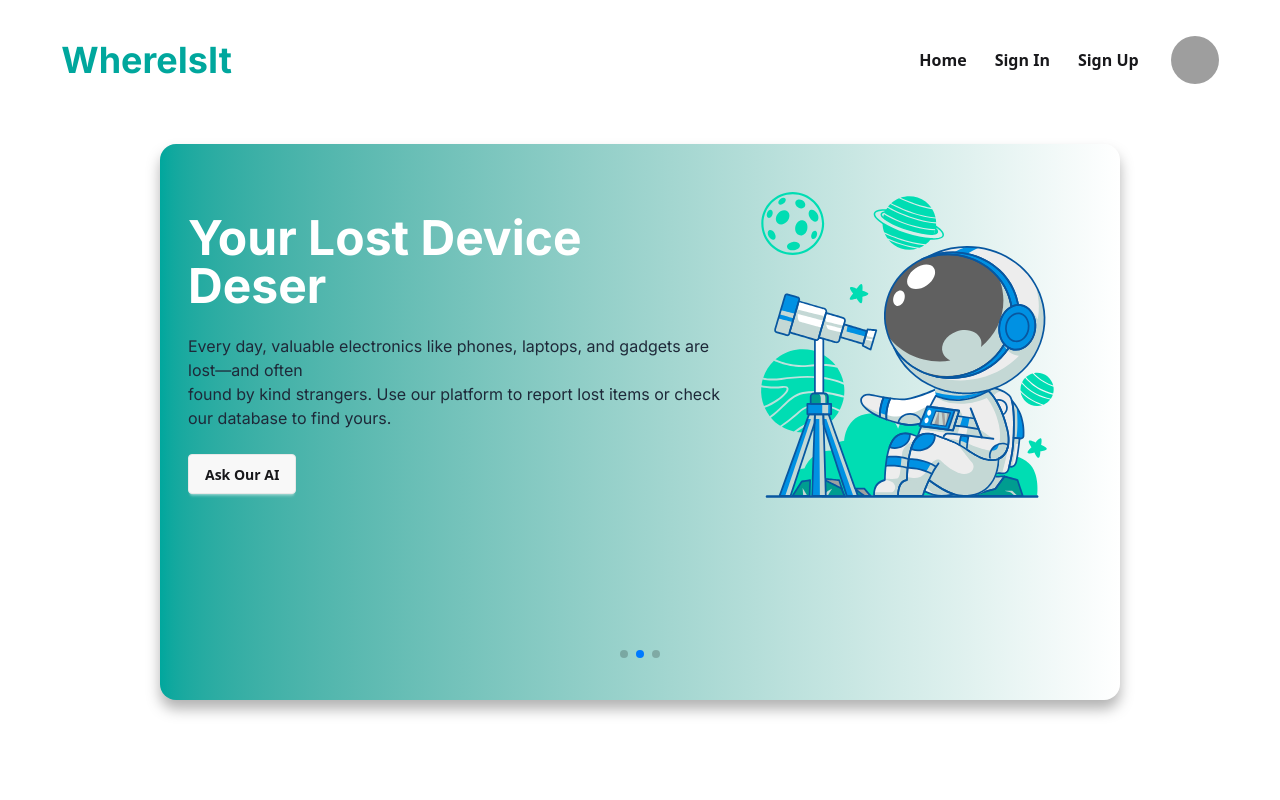
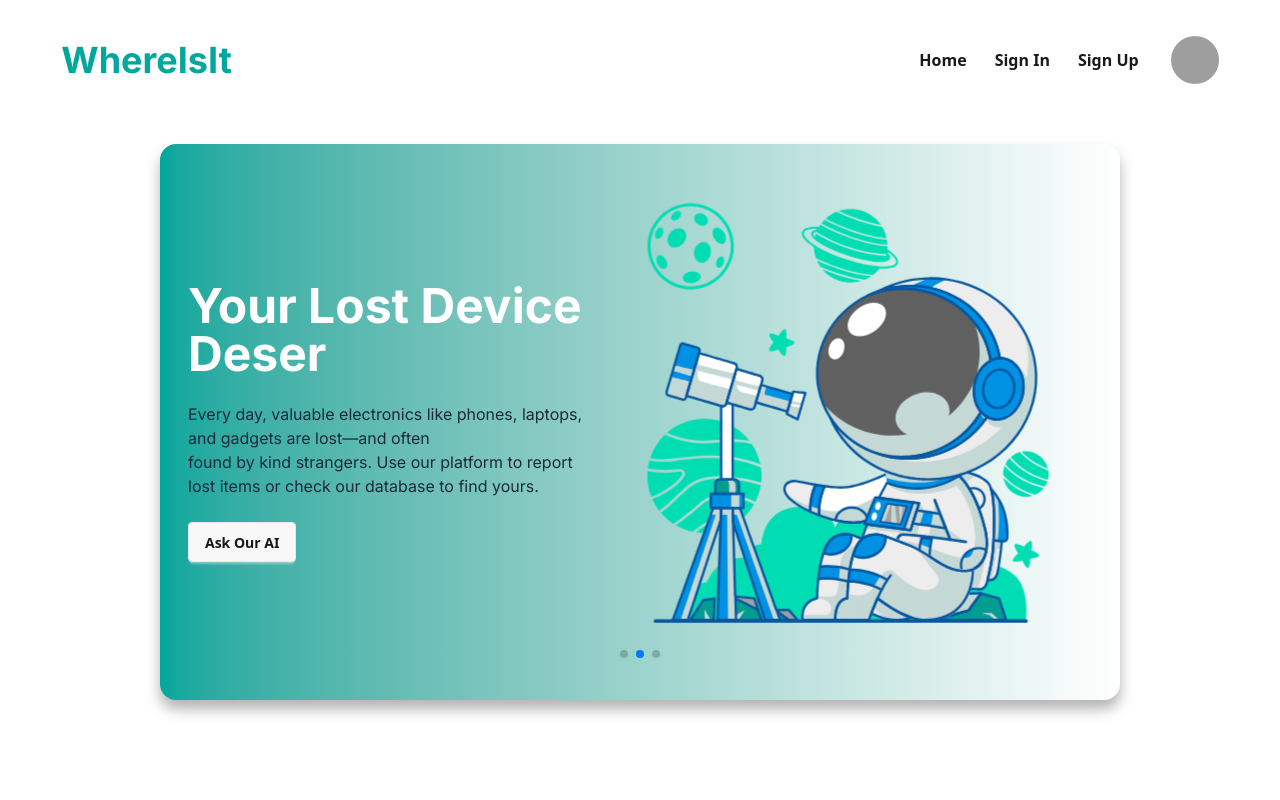
Before and after one commit to Ibtisumraian/whereisit, a React (Vite) app: page / in a window 1280 px wide. Shown: the top 800 px of the page. Built offline with nearby package versions, Linux system fonts and the light colour scheme; no server answers; grey boxes are pictures that could not be loaded.

Commit message:
added framer motion to banner

```diff
--- a/src/components/Banner/Banner.jsx
+++ b/src/components/Banner/Banner.jsx
@@ -24,7 +24,7 @@ const Banner = () => {
     <Swiper
         modules={[Navigation, Pagination, Autoplay]}
         pagination={{ clickable: true }}
-        autoplay={{ delay: 5000 }}
+        autoplay={{ delay: 6000 }}
         loop
         className="w-full"
     >
@@ -57,9 +57,21 @@ const Banner = () => {
             </Fade>
         </div>
         <motion.div
-        initial={{ opacity: 0, y: 20 }}
-        animate={{ opacity: 1, y: 0 }}
-        transition={{ duration: 1, ease: 'easeOut' }}
+                    initial={{ opacity: 0, y: 50 }}
+                    animate={{ opacity: 1, y: [0, 40, 0], x: [0, 40, 0] }}
+                    transition={{
+                        opacity: { duration: 1 },
+                        y: {
+                            duration: 3,
+                            repeat: Infinity,
+                            ease: "easeInOut"
+                        },
+                        x: {
+                            duration: 2,
+                            repeat: Infinity,
+                            ease: "easeInOut"
+                        }
+                        }}
         >
           <Lottie animationData={sliderOne} loop={true} className='w-[500px]'></Lottie>
 
@@ -94,7 +106,25 @@ const Banner = () => {
               </Fade>
 
         </div>
-        <Lottie animationData={sliderTwo} loop={true} className='w-[500px]'></Lottie>
+        <motion.div
+                    initial={{ opacity: 0, y: 50 }}
+                    animate={{ opacity: 1, y: [0, 40, 0], x: [0, 40, 0] }}
+                    transition={{
+                        opacity: { duration: 1 },
+                        y: {
+                            duration: 3,
+                            repeat: Infinity,
+                            ease: "easeInOut"
+                        },
+                        x: {
+                            duration: 2,
+                            repeat: Infinity,
+                            ease: "easeInOut"
+                        }
+                        }}
+        >
+          <Lottie animationData={sliderTwo} loop={true} className='w-[500px]'></Lottie>
+        </motion.div>
       </div>
   </SwiperSlide>
 
@@ -103,7 +133,25 @@ const Banner = () => {
       src="https://img.daisyui.com/images/stock/photo-1414694762283-acccc27bca85.webp"
       className="w-full" /> */}
       <div className='flex items-center justify-evenly gap-10 w-full h-full   '>
-        <Lottie animationData={sliderThree} loop={true} className='w-[500px]'></Lottie>
+        <motion.div
+                    initial={{ opacity: 0, y: 50 }}
+                    animate={{ opacity: 1, y: [0, 30, 0], x: [0, 50, 0] }}
+                    transition={{
+                        opacity: { duration: 1 },
+                        y: {
+                            duration: 3,
+                            repeat: Infinity,
+                            ease: "easeInOut"
+                        },
+                        x: {
+                            duration: 2,
+                            repeat: Infinity,
+                            ease: "easeInOut"
+                        }
+                        }}
+        >
+          <Lottie animationData={sliderThree} loop={true} className='w-[500px]'></Lottie>
+        </motion.div>
         <div className='flex flex-col gap-6'>
           <Fade direction="right" duration={700}>
             <h1 className='text-5xl text-white fontInter font-bold'>Lost a Beloved Pet? <br />
```
